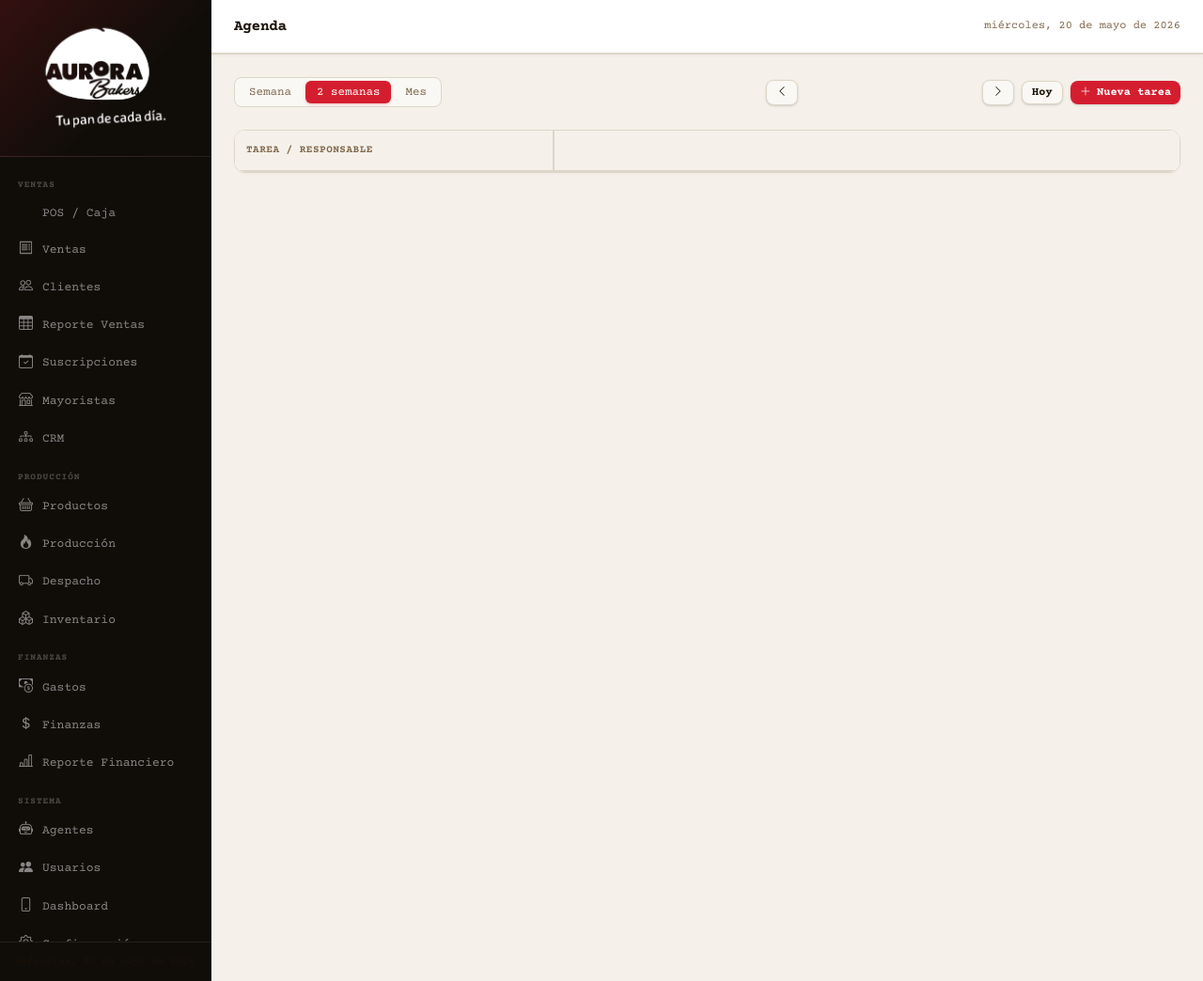
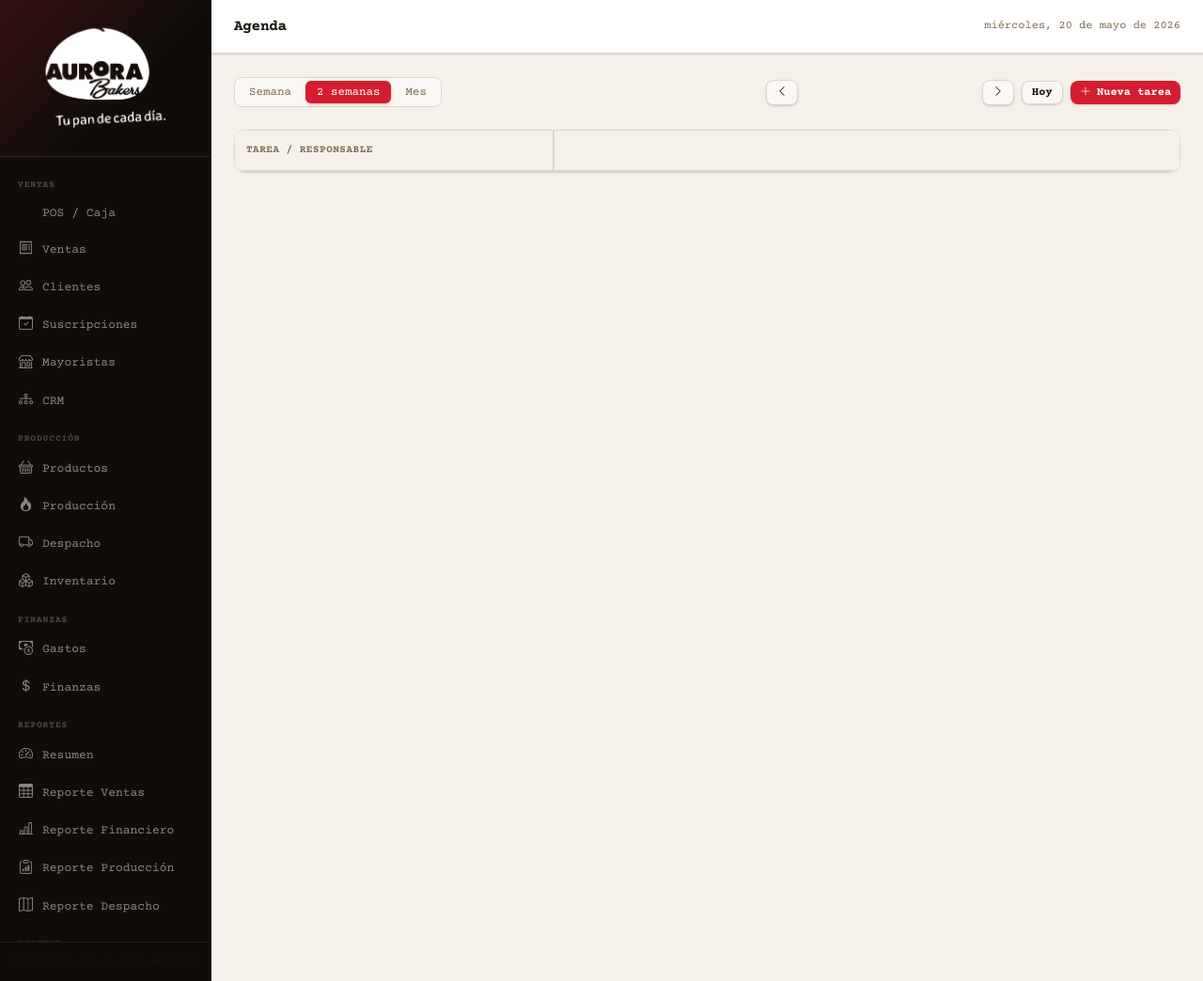
Before and after one commit to nwalbaum-prog/aurora-ventas, a Flask app: page /agenda in a window 1280 px wide. Shown: the whole page at 94% size. Run offline with Flask 3, Linux system fonts and the light colour scheme; the visitor is signed in with stand-in values (Sample User, id 1).

Commit message:
feat: reestructurar nav con sección REPORTES y eliminar Dashboard

```diff
--- a/templates/base.html
+++ b/templates/base.html
@@ -25,25 +25,22 @@
   <nav class="sidebar-nav">
     <div class="nav-divider">VENTAS</div>
     {% if user_es_admin or 'pos' in user_permisos %}
-    <a href="/pos/caja"       class="nav-item {% if active=='pos'            %}active{% endif %}"><i class="bi bi-cash-register"></i> POS / Caja</a>
+    <a href="/pos/caja"      class="nav-item {% if active=='pos'           %}active{% endif %}"><i class="bi bi-cash-register"></i> POS / Caja</a>
     {% endif %}
     {% if user_es_admin or 'ventas' in user_permisos %}
-    <a href="/ventas"         class="nav-item {% if active=='ventas'         %}active{% endif %}"><i class="bi bi-receipt"></i> Ventas</a>
+    <a href="/ventas"        class="nav-item {% if active=='ventas'        %}active{% endif %}"><i class="bi bi-receipt"></i> Ventas</a>
     {% endif %}
     {% if user_es_admin or 'clientes' in user_permisos %}
-    <a href="/clientes"       class="nav-item {% if active=='clientes'       %}active{% endif %}"><i class="bi bi-people"></i> Clientes</a>
-    {% endif %}
-    {% if user_es_admin or 'reporte_ventas' in user_permisos %}
-    <a href="/reporte-ventas" class="nav-item {% if active=='reporte_ventas' %}active{% endif %}"><i class="bi bi-table"></i> Reporte Ventas</a>
+    <a href="/clientes"      class="nav-item {% if active=='clientes'      %}active{% endif %}"><i class="bi bi-people"></i> Clientes</a>
     {% endif %}
     {% if user_es_admin or 'suscripciones' in user_permisos %}
-    <a href="/suscripciones"  class="nav-item {% if active=='suscripciones'  %}active{% endif %}"><i class="bi bi-calendar-check"></i> Suscripciones</a>
+    <a href="/suscripciones" class="nav-item {% if active=='suscripciones' %}active{% endif %}"><i class="bi bi-calendar-check"></i> Suscripciones</a>
     {% endif %}
     {% if user_es_admin or 'mayoristas' in user_permisos %}
-    <a href="/mayoristas" class="nav-item {% if active=='mayoristas' %}active{% endif %}"><i class="bi bi-shop"></i> Mayoristas</a>
+    <a href="/mayoristas"    class="nav-item {% if active=='mayoristas'    %}active{% endif %}"><i class="bi bi-shop"></i> Mayoristas</a>
     {% endif %}
     {% if user_es_admin or 'crm' in user_permisos %}
-    <a href="/crm"            class="nav-item {% if active=='crm'            %}active{% endif %}"><i class="bi bi-diagram-3"></i> CRM</a>
+    <a href="/crm"           class="nav-item {% if active=='crm'           %}active{% endif %}"><i class="bi bi-diagram-3"></i> CRM</a>
     {% endif %}
 
     <div class="nav-divider">PRODUCCIÓN</div>
@@ -62,28 +59,41 @@
 
     <div class="nav-divider">FINANZAS</div>
     {% if user_es_admin or 'gastos' in user_permisos %}
-    <a href="/gastos"    class="nav-item {% if active=='gastos'    %}active{% endif %}"><i class="bi bi-cash-coin"></i> Gastos</a>
+    <a href="/gastos"   class="nav-item {% if active=='gastos'   %}active{% endif %}"><i class="bi bi-cash-coin"></i> Gastos</a>
     {% endif %}
     {% if user_es_admin or 'finanzas' in user_permisos %}
-    <a href="/finanzas"  class="nav-item {% if active=='finanzas'  %}active{% endif %}"><i class="bi bi-currency-dollar"></i> Finanzas</a>
+    <a href="/finanzas" class="nav-item {% if active=='finanzas' %}active{% endif %}"><i class="bi bi-currency-dollar"></i> Finanzas</a>
+    {% endif %}
+
+    <div class="nav-divider">REPORTES</div>
+    {% if user_es_admin or 'reportes' in user_permisos %}
+    <a href="/reportes"            class="nav-item {% if active=='reportes'            %}active{% endif %}"><i class="bi bi-speedometer2"></i> Resumen</a>
+    {% endif %}
+    {% if user_es_admin or 'reporte_ventas' in user_permisos %}
+    <a href="/reporte-ventas"      class="nav-item {% if active=='reporte_ventas'      %}active{% endif %}"><i class="bi bi-table"></i> Reporte Ventas</a>
     {% endif %}
     {% if user_es_admin or 'reportes' in user_permisos %}
-    <a href="/reportes"  class="nav-item {% if active=='reportes'  %}active{% endif %}"><i class="bi bi-bar-chart-line"></i> Reporte Financiero</a>
+    <a href="/reportes/financiero" class="nav-item {% if active=='reportes_financiero' %}active{% endif %}"><i class="bi bi-bar-chart-line"></i> Reporte Financiero</a>
+    {% endif %}
+    {% if user_es_admin or 'reporte_produccion' in user_permisos %}
+    <a href="/reportes/produccion" class="nav-item {% if active=='reporte_produccion'  %}active{% endif %}"><i class="bi bi-clipboard-data"></i> Reporte Producción</a>
+    {% endif %}
+    {% if user_es_admin or 'reporte_despacho' in user_permisos %}
+    <a href="/reportes/despacho"   class="nav-item {% if active=='reporte_despacho'    %}active{% endif %}"><i class="bi bi-map"></i> Reporte Despacho</a>
     {% endif %}
 
     <div class="nav-divider">SISTEMA</div>
     {% if user_es_admin or 'agentes' in user_permisos %}
-    <a href="/agentes"            class="nav-item {% if active=='agentes'      %}active{% endif %}"><i class="bi bi-robot"></i> Agentes</a>
+    <a href="/agentes"               class="nav-item {% if active=='agentes'      %}active{% endif %}"><i class="bi bi-robot"></i> Agentes</a>
     {% endif %}
     {% if user_es_admin %}
-    <a href="/admin/usuarios"     class="nav-item {% if active=='admin'        %}active{% endif %}"><i class="bi bi-people-fill"></i> Usuarios</a>
+    <a href="/admin/usuarios"        class="nav-item {% if active=='admin'        %}active{% endif %}"><i class="bi bi-people-fill"></i> Usuarios</a>
     {% endif %}
-    <a href="/movil"              class="nav-item {% if active=='movil'        %}active{% endif %}"><i class="bi bi-phone"></i> Dashboard</a>
     {% if user_es_admin or 'config_negocio' in user_permisos %}
     <a href="/configuracion-negocio" class="nav-item {% if active=='config_negocio' %}active{% endif %}"><i class="bi bi-gear"></i> Configuración</a>
     {% endif %}
     {% if user_es_admin or 'agenda' in user_permisos %}
-    <a href="/agenda"             class="nav-item {% if active=='agenda'       %}active{% endif %}"><i class="bi bi-calendar3"></i> Agenda</a>
+    <a href="/agenda"                class="nav-item {% if active=='agenda'       %}active{% endif %}"><i class="bi bi-calendar3"></i> Agenda</a>
     {% endif %}
   </nav>
   <div class="sidebar-footer" id="sb-date">
```
